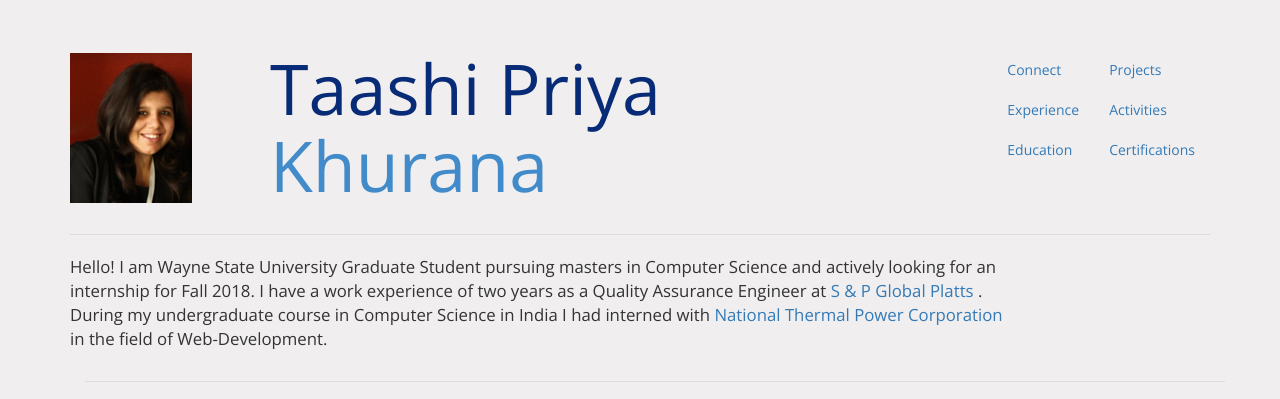
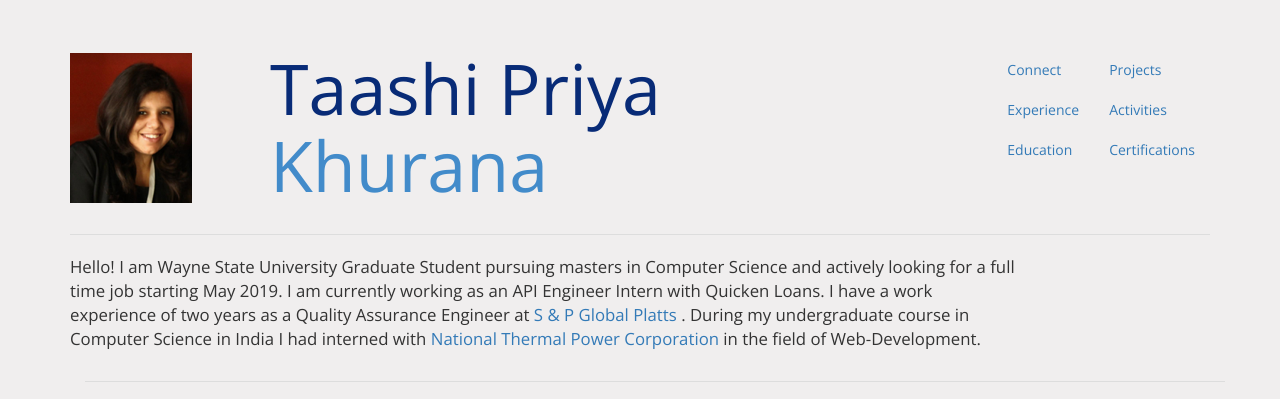
Before and after one commit to taashi/taashi.github.io, a plain HTML site: page index.html in a window 1280 px wide. Shown: the top 399 px of the page. Drawn offline with nearby package versions, Linux system fonts and the light colour scheme.

Commit message:
Update index.html

```diff
--- a/index.html
+++ b/index.html
@@ -87,7 +87,7 @@
         <div class="row">
             <div class="col-md-10">
                 <p>
-                   Hello! I am Wayne State University Graduate Student pursuing masters in Computer Science and actively looking for an internship for Fall 2018. I have a work experience of two years as a Quality Assurance Engineer at<a href="www.platts.com/"> S & P Global Platts  </a>. During my undergraduate course in Computer Science in India I had interned with <a href="www.ntpc.co.in">National Thermal Power Corporation</a> in the field of Web-Development.
+                   Hello! I am Wayne State University Graduate Student pursuing masters in Computer Science and actively looking for a full time job starting May 2019. I am currently working as an API Engineer Intern with Quicken Loans. I have a work experience of two years as a Quality Assurance Engineer at<a href="www.platts.com/"> S & P Global Platts  </a>. During my undergraduate course in Computer Science in India I had interned with <a href="www.ntpc.co.in">National Thermal Power Corporation</a> in the field of Web-Development.
                 </p>
             </div>
         </div>
```
